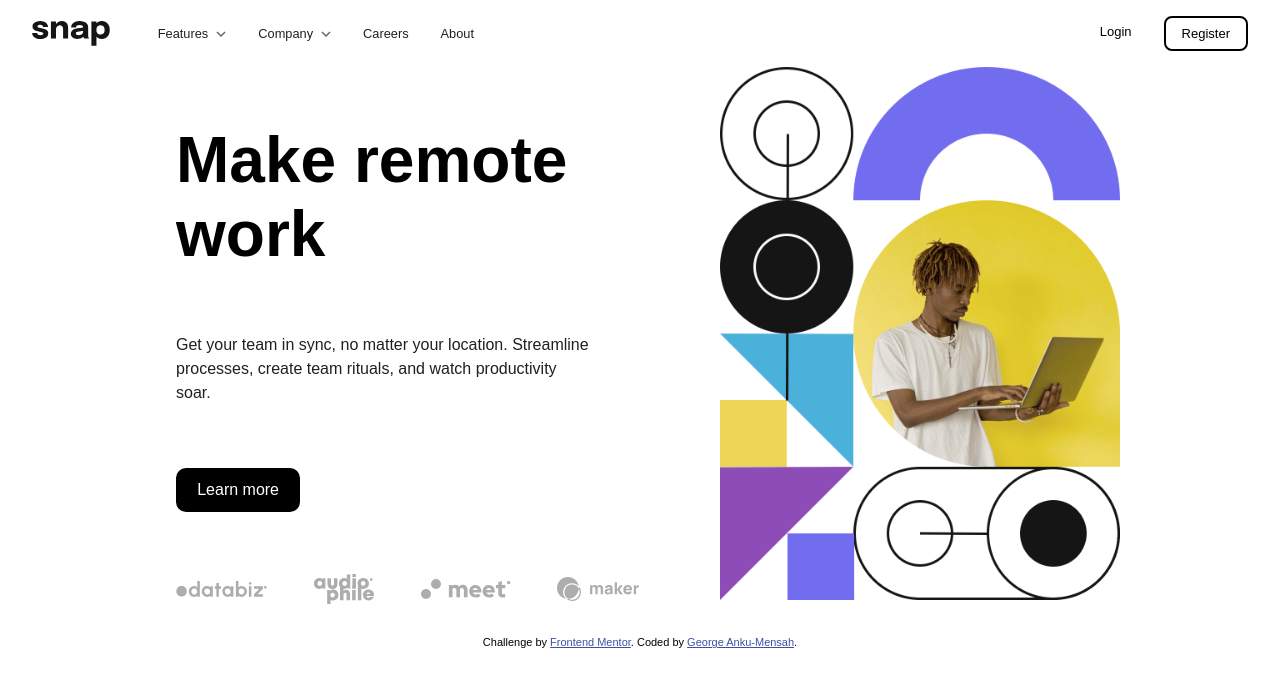
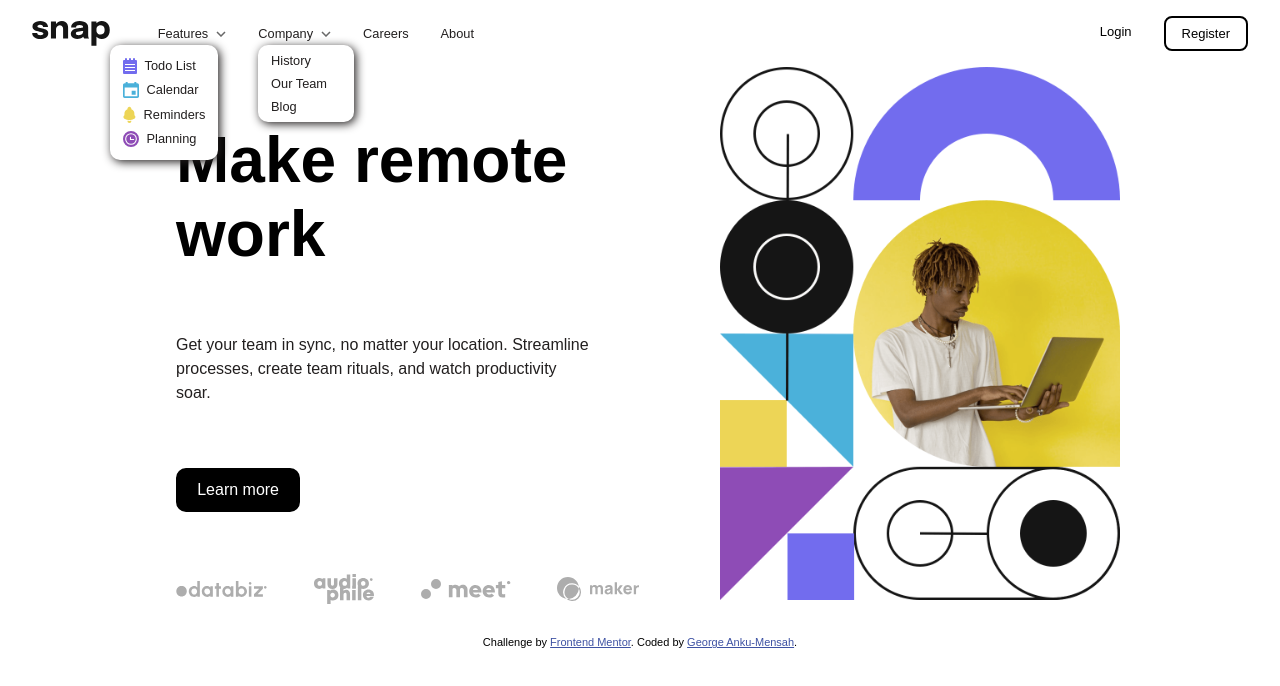
Before and after one commit to georgeankumensah/Frontendmentorchallenge01, a plain HTML site: page index.html in a window 1280 px wide. Drawn offline with Linux system fonts and the light colour scheme.

Commit message:
added box shadow

```diff
--- a/index.html
+++ b/index.html
@@ -16,8 +16,21 @@
     <img src="./images/logo.svg" height="25" alt="Logo">
     <div class="tabs">
       <div class="navigation">
-        <span>Features<img src="./images/icon-arrow-down.svg"></span>
-        <span>Company<img src="./images/icon-arrow-down.svg"></span>
+        <span>Features<img src="./images/icon-arrow-down.svg">
+          <div class="drop-down">
+            <span><img src="./images/icon-todo.svg" alt=""> Todo List</span>
+            <span><img src="./images/icon-calendar.svg" alt=""> Calendar</span>
+            <span><img src="./images/icon-reminders.svg" alt=""> Reminders</span>
+            <span><img src="./images/icon-planning.svg" alt=""> Planning</span>
+          </div>
+        </span>
+        <span>Company<img src="./images/icon-arrow-down.svg">
+          <div class="drop-down-2">
+            <span>History</span>
+            <span>Our Team</span>
+            <span>Blog</span>
+          </div>
+        </span>
         <span>Careers</span>
         <span>About</span>
       </div>
@@ -58,7 +71,7 @@
 
   <div class="attribution">
     Challenge by <a href="https://www.frontendmentor.io?ref=challenge" target="_blank">Frontend Mentor</a>.
-    Coded by <a href="#">George Anku-Mensah</a>.
+    Coded by <a href="https://www.linkedin.com/in/george-anku-mensah-a36577226">George Anku-Mensah</a>.
   </div>
 </body>
 </html>
--- a/style.css
+++ b/style.css
@@ -96,6 +96,33 @@
         align-items: center;
         font-size: 0.8rem;
         color: var(--fadedblack);
+        position: relative;
+    }
+    .drop-down{
+        position: absolute;
+        top: 1.2rem;
+        left: -3rem;
+        background-color: rgb(255, 255, 255);
+        /* border: 1px solid red; */
+        border-radius: 10px;
+        padding: 0.8rem 0.8rem;
+        display: flex;
+        flex-direction: column;
+        row-gap: 0.5rem;
+        box-shadow: 2px 2px 10px;
+    }
+    .drop-down-2{
+        position: absolute;
+        top: 1.2rem;
+        background-color: white;
+        /* border: 1px solid red; */
+        border-radius: 10px;
+        padding: 0.5rem 0.8rem;
+        display: flex;
+        width: 6rem;
+        flex-direction: column;
+        row-gap: 0.5rem;
+        box-shadow: 2px 2px 10px;
     }
     .partners{
         display: flex;
```
